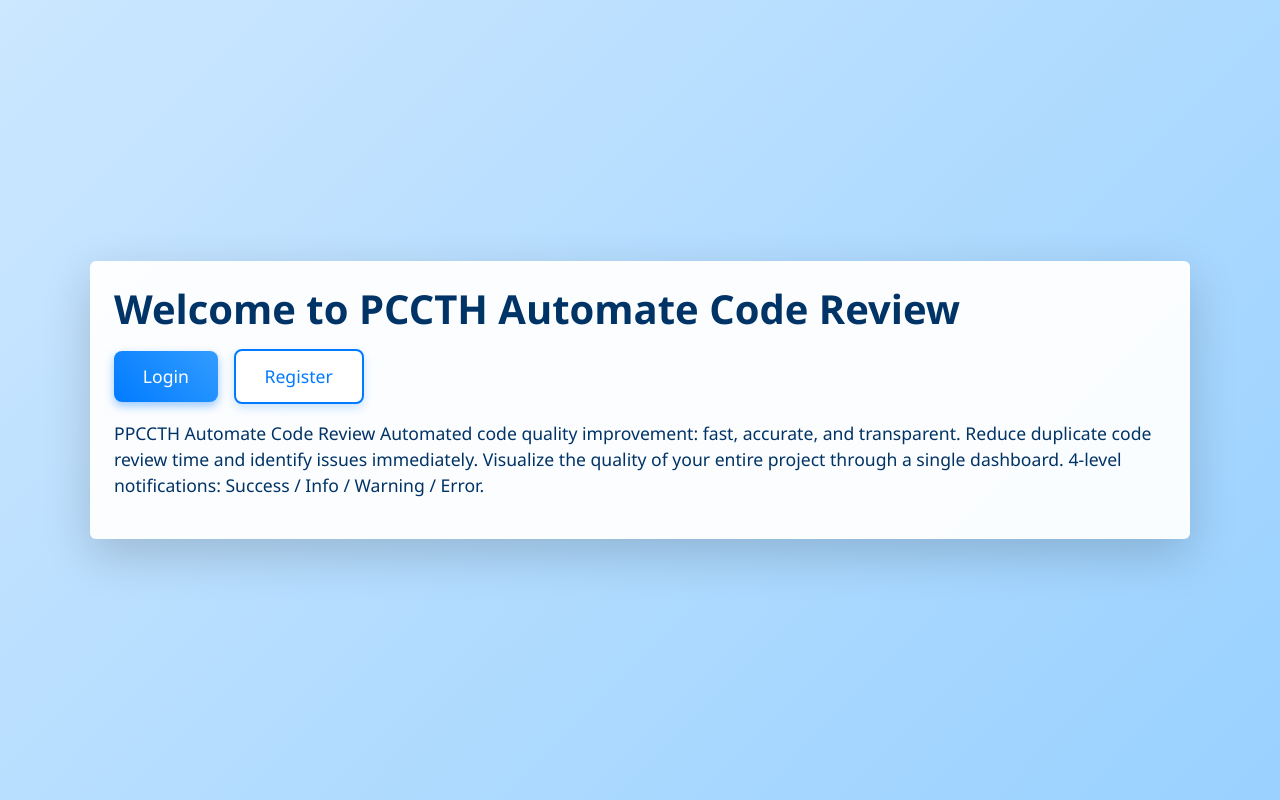
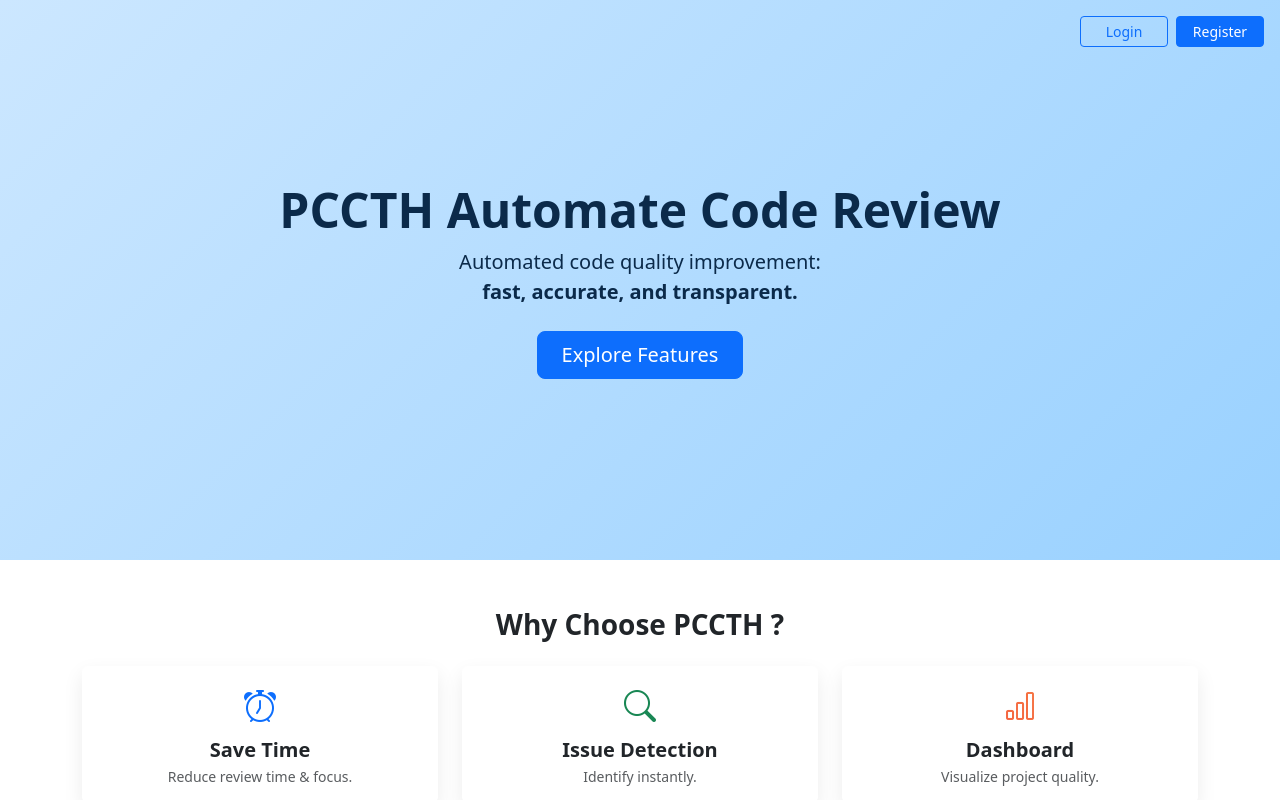
Before and after one commit to NNSSPPP/codeReviewFE, an Angular app in the folder codereviewFE/: page / in a window 1280 px wide. Shown: the top 800 px of the page. Built offline with nearby package versions, Linux system fonts and the light colour scheme.

Commit message:
All update landingpage

```diff
--- a/codereviewFE/src/app/landingpage/landingpage.component.css
+++ b/codereviewFE/src/app/landingpage/landingpage.component.css
@@ -1,109 +1,34 @@
-/* หน้าเต็มจอ ฟ้าอ่อน gradient */
-.landing-container {
-    min-height: 100vh;
-    background: linear-gradient(135deg, #cce7ff, #99d1ff);
-    font-family: 'Segoe UI', Tahoma, Geneva, Verdana, sans-serif;
-    display: flex;
-    justify-content: center;
-    align-items: center;
-  }
+/* Layout base */
+:host { display:block; }
 
-  /* กล่องเนื้อหา */
-  .landing-content {
-    background-color: rgba(255, 255, 255, 0.95);
-    padding: 2rem 3rem;
-    border-radius: 20px;
-    max-width: 1100px;
-    width: 100%;
-    box-shadow: 0 8px 20px rgba(0, 0, 0, 0.15);
-    transition: all 0.3s ease;
-  }
+/* Hero */
+.hero {
+  min-height: 70vh;
+  display: flex;
+  background:
+    radial-gradient(1200px 400px at 50% -50%, rgba(13,110,253,.12), transparent 60%),
+    linear-gradient(135deg, #cce7ff, #99d1ff);
+  color: #0b2a4a;
+}
 
-  /* แถวบน Welcome + ปุ่ม */
-  .top-row {
-    display: flex;
-    align-items: center;
-    justify-content: space-between;
-    flex-wrap: wrap;
-    gap: 1rem;
-  }
+/* Feature cards */
+.feature-card { border: 0; box-shadow: 0 8px 20px rgba(0,0,0,.08); transition: transform .2s, box-shadow .2s; }
+.feature-card:hover { transform: translateY(-4px); box-shadow: 0 12px 28px rgba(0,0,0,.12); }
 
-  .welcome-title {
-    font-size: 2.5rem;
-    font-weight: 700;
-    color: #003366;
-    margin: 0;
-    flex-grow: 1;
-  }
+/* CTA */
+.cta { background: linear-gradient(135deg, #2670ff, #003a9f); }
 
-  /* ปุ่ม Sign In / Register group */
-  .button-group {
-    display: flex;
-    gap: 1rem;
-    align-items: center;
-  }
+/* Top-right nav buttons */
+nav .btn { min-width: 88px; }
 
-  /* ปุ่ม Sign In */
-  .btn-signin {
-    background: linear-gradient(45deg, #007BFF, #339CFF);
-    color: white;
-    border: none;
-    border-radius: 8px;
-    box-shadow: 0 4px 10px rgba(0, 123, 255, 0.4);
-    transition: 0.3s;
-  }
-
-  .btn-signin:hover {
-    background: linear-gradient(45deg, #0059b3, #1a8cff);
-    box-shadow: 0 6px 15px rgba(0, 123, 255, 0.5);
-  }
-
-  /* ปุ่ม Register */
-  .btn-register {
-    background: white;
-    color: #007BFF;
-    border: 2px solid #007BFF;
-    border-radius: 8px;
-    box-shadow: 0 4px 10px rgba(0, 123, 255, 0.2);
-    transition: 0.3s;
-  }
-
-  .btn-register:hover {
-    background: #e6f0ff;
-    color: #0059b3;
-    box-shadow: 0 6px 15px rgba(0, 123, 255, 0.3);
-  }
-
-  /* ปุ่มขนาดใหญ่ */
-  .btn-lg {
-    padding: 0.75rem 1.8rem;
-    font-size: 1.1rem;
-  }
-
-  /* เนื้อหาอธิบาย */
-  .lead {
-    font-size: 1.1rem;
-    color: #003366;
-    margin-top: 1rem;
-    text-align: left;
-  }
-
-  /* Responsive: มือถือเรียงแนวตั้ง */
-  @media (max-width: 767px) {
-    .landing-content {
-        padding: 1.5rem 1.8rem;
-        max-width: 90%;
-        border-radius: 15px;
-      }
-    .top-row {
-      flex-direction: column;
-      align-items: center;
-      text-align: center;
-    }
-
-    .button-group {
-      flex-direction: column;
-      gap: 0.75rem;
-      margin-top: 0.5rem;
-    }
-  }
+/* Responsive tweaks */
+@media (max-width: 767px) {
+  .hero { padding-top: 4rem; padding-bottom: 3rem; }
+}
+.text-gradient-red {
+  background: linear-gradient(45deg, #EF4444, #FB923C); /* ไล่แดง → ส้ม */
+  -webkit-background-clip: text;
+  -webkit-text-fill-color: transparent;
+  background-clip: text;
+  color: transparent;
+}
--- a/codereviewFE/src/app/landingpage/landingpage.component.html
+++ b/codereviewFE/src/app/landingpage/landingpage.component.html
@@ -1,28 +1,115 @@
-<div class="landing-container d-flex justify-content-center align-items-center">
-    <div class="landing-content container p-4 rounded shadow-lg">
+<!-- Top Bar: Login / Register (ขวาบน) -->
+<nav
+  class="navbar navbar-light bg-transparent position-absolute top-0 end-0 p-3 z-3"
+>
+  <div class="d-flex gap-2">
+    <button
+      type="button"
+      class="btn btn-outline-primary btn-sm"
+      (click)="goToLogin()"
+    >
+      Login
+    </button>
+    <button
+      type="button"
+      class="btn btn-primary btn-sm"
+      (click)="goToRegister()"
+    >
+      Register
+    </button>
+  </div>
+</nav>
 
-        <!-- แถวบน: Welcome + ปุ่ม -->
-        <div class="top-row d-flex align-items-center justify-content-between flex-wrap mb-3">
+<!-- Hero Section -->
+<section class="hero d-flex align-items-center text-center">
+  <div class="container">
+    <h1 class="display-5 fw-bold mb-2">PCCTH Automate Code Review</h1>
+    <p class="lead mb-4">
+      Automated code quality improvement:<br class="d-none d-md-block" />
+      <span class="fw-semibold">fast, accurate, and transparent.</span>
+    </p>
+    <button
+      type="button"
+      class="btn btn-primary btn-lg px-4"
+      (click)="scrollTo('features')"
+    >
+      Explore Features
+    </button>
+  </div>
+</section>
 
-            <!-- Welcome ซ้าย -->
-            <h1 class="welcome-title mb-2 mb-md-0">Welcome to PCCTH Automate Code Review</h1>
+<!-- Features Section -->
+<section id="features" class="py-5">
+  <div class="container text-center">
+    <h2 class="h3 fw-bold mb-4">Why Choose PCCTH ?</h2>
 
-            <!-- ปุ่ม Sign In / Register ขวา -->
-            <div class="button-group">
-                <button class="btn btn-signin btn-lg" (click)="goToLogin()">Login</button>
-                <button class="btn btn-register btn-lg" (click)="goToRegister()">Register</button>
+    <div class="row g-4 justify-content-center">
+      <div class="col-12 col-md-4">
+        <div class="card h-100 feature-card">
+          <div class="card-body">
+            <div class="fs-2 text-primary">
+              <i class="bi bi-alarm"></i>
+            </div>
+            <h3 class="h5 fw-bold mt-2 mb-1">Save Time</h3>
+            <div class="text-muted small">Reduce review time &amp; focus.</div>
+          </div>
+        </div>
+      </div>
+
+      <div class="col-12 col-md-4">
+        <div class="card h-100 feature-card">
+          <div class="card-body">
+            <div class="fs-2 text-success">
+              <i class="bi bi-search"></i>
             </div>
 
+            <h3 class="h5 fw-bold mt-2 mb-1">Issue Detection</h3>
+            <div class="text-muted small">Identify instantly.</div>
+          </div>
         </div>
+      </div>
 
-        <!-- แถวล่าง: เนื้อหาอธิบาย -->
-        <p class="lead text-center text-md-start mt-3">
-            PPCCTH Automate Code Review
-            Automated code quality improvement: fast, accurate, and transparent.
-            Reduce duplicate code review time and identify issues immediately.
-            Visualize the quality of your entire project through a single dashboard.
-            4-level notifications: Success / Info / Warning / Error.
-        </p>
+      <div class="col-12 col-md-4">
+        <div class="card h-100 feature-card">
+          <div class="card-body">
+            <div class="fs-2 text-gradient-red">
+              <i class="bi bi-bar-chart"></i>
+            </div>
+            <h3 class="h5 fw-bold mt-2 mb-1">Dashboard</h3>
+            <div class="text-muted small">Visualize project quality.</div>
+          </div>
+        </div>
+      </div>
+    </div>
+  </div>
+</section>
 
+<!-- Notification Levels -->
+<section class="py-5 bg-light">
+  <div class="container text-center">
+    <h2 class="h4 fw-bold mb-4">4 ‑ level Notifications</h2>
+    <div class="d-flex flex-wrap justify-content-center gap-3">
+      <span class="badge rounded-pill bg-success px-3 py-2">Success</span>
+      <span class="badge rounded-pill bg-info text-dark px-3 py-2">Info</span>
+      <span class="badge rounded-pill bg-warning text-dark px-3 py-2"
+        >Warning</span
+      >
+      <span class="badge rounded-pill bg-danger px-3 py-2">Error</span>
     </div>
-</div>
+  </div>
+</section>
+
+<!-- Call to Action -->
+<section class="py-5 cta text-center text-white">
+  <div class="container">
+    <h2 class="h4 fw-bold mb-2">Start Automating Your Code Reviews Today</h2>
+    <p class="mb-4">Fast, accurate, transparent code quality.</p>
+    <button
+      type="button"
+      class="btn btn-outline-light btn-lg"
+      (click)="goToRegister()"
+    >
+      Get Started
+    </button>
+  </div>
+</section>
--- a/codereviewFE/src/app/landingpage/landingpage.component.ts
+++ b/codereviewFE/src/app/landingpage/landingpage.component.ts
@@ -1,22 +1,19 @@
 import { Component } from '@angular/core';
 import { Router } from '@angular/router';
+
 @Component({
   selector: 'app-landingpage',
   standalone: true,
-  imports: [],
   templateUrl: './landingpage.component.html',
-  styleUrl: './landingpage.component.css'
+  styleUrls: ['./landingpage.component.css']
 })
 export class LandingpageComponent {
-
   constructor(private router: Router) {}
 
-  goToLogin() {
-    this.router.navigate(['/login']);
+  goToLogin()    { this.router.navigate(['/login']); }
+  goToRegister() { this.router.navigate(['/register']); }
+
+  scrollTo(id: string) {
+    document.getElementById(id)?.scrollIntoView({ behavior: 'smooth', block: 'start' });
   }
-
-  goToRegister() {
-    this.router.navigate(['/register']);
-  }
-
 }
```
